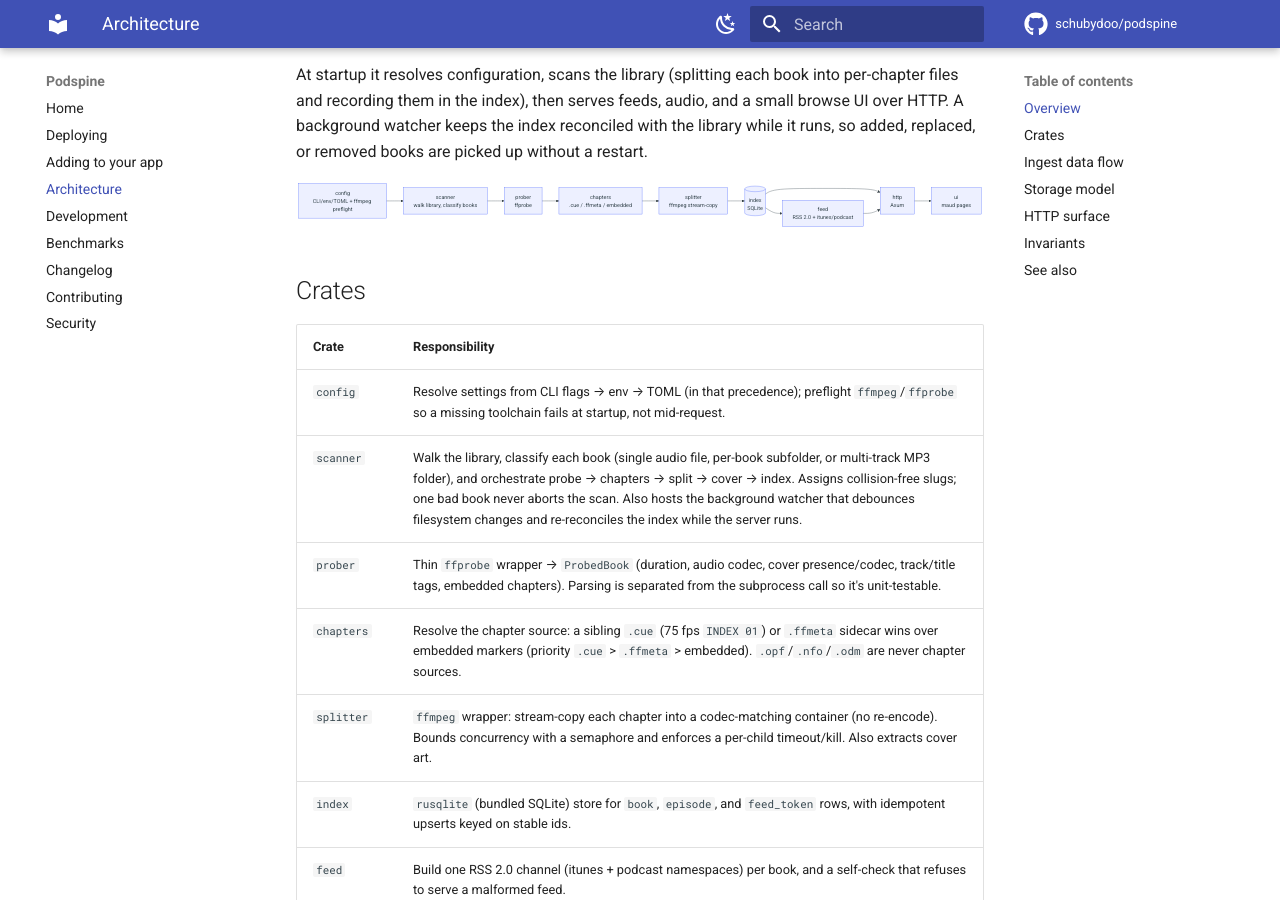
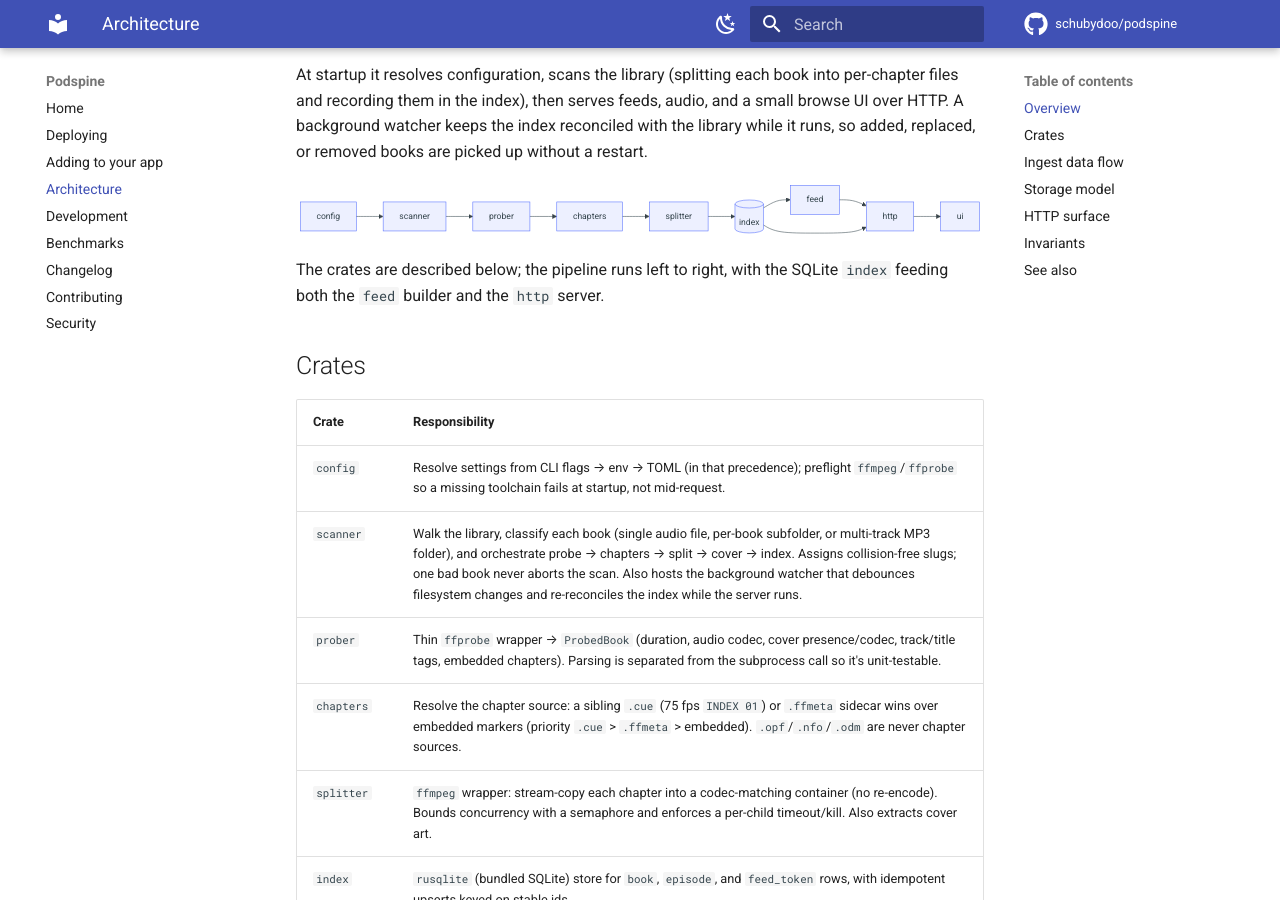
Before and after one commit to schubydoo/podspine, an MkDocs documentation site: the page built from docs/ARCHITECTURE.md, in a window 1280 px wide and 900 px high, scrolled down 378 px. Built offline with MkDocs 1.6.1 and Material for MkDocs 9.7.7, drawn with Linux system fonts in a browser that asks for light colours; comment, search, counter and statistics services are not loaded; the version menu is left out.

Commit message:
docs: render Material icons + simplify the Overview diagram (#35)
- Add pymdownx.emoji (twemoji index + to_svg generator) so the `:material-*:`
  icon shortcodes in the home 'Where to next' cards render as SVGs instead of
  literal text.
- Overview flowchart had nine two-line nodes crammed into one LR row, so it
  scaled down to unreadable. Collapse to short single-word crate labels (the
  crates table right below carries the detail); much more legible.

Co-authored-by: Schuby <12485317+schubydoo@users.noreply.github.com>
Co-authored-by: Claude Opus 4.8 (1M context) <noreply@anthropic.com>

````diff
--- a/docs/ARCHITECTURE.md
+++ b/docs/ARCHITECTURE.md
@@ -18,16 +18,13 @@ restart.
 
 ```mermaid
 flowchart LR
-  cfg[config<br/>CLI/env/TOML + ffmpeg preflight] --> scan[scanner<br/>walk library, classify books]
-  scan --> probe[prober<br/>ffprobe]
-  probe --> chap[chapters<br/>.cue / .ffmeta / embedded]
-  chap --> split[splitter<br/>ffmpeg stream-copy]
-  split --> idx[(index<br/>SQLite)]
-  idx --> feed[feed<br/>RSS 2.0 + itunes/podcast]
-  idx --> http[http<br/>Axum]
-  feed --> http
-  http --> ui[ui<br/>maud pages]
+  config --> scanner --> prober --> chapters --> splitter --> index[(index)]
+  index --> feed --> http --> ui
+  index --> http
 ```
+
+The crates are described below; the pipeline runs left to right, with the SQLite
+`index` feeding both the `feed` builder and the `http` server.
 
 ## Crates
 
--- a/mkdocs.yml
+++ b/mkdocs.yml
@@ -57,6 +57,10 @@ markdown_extensions:
   - pymdownx.snippets
   - pymdownx.highlight:
       anchor_linenums: true
+  # `:material-*:` / `:fontawesome-*:` icon shortcodes -> inline SVGs.
+  - pymdownx.emoji:
+      emoji_index: !!python/name:material.extensions.emoji.twemoji
+      emoji_generator: !!python/name:material.extensions.emoji.to_svg
   - pymdownx.superfences:
       custom_fences:
         # Render ```mermaid fenced blocks client-side (Material bundles mermaid.js).
````
